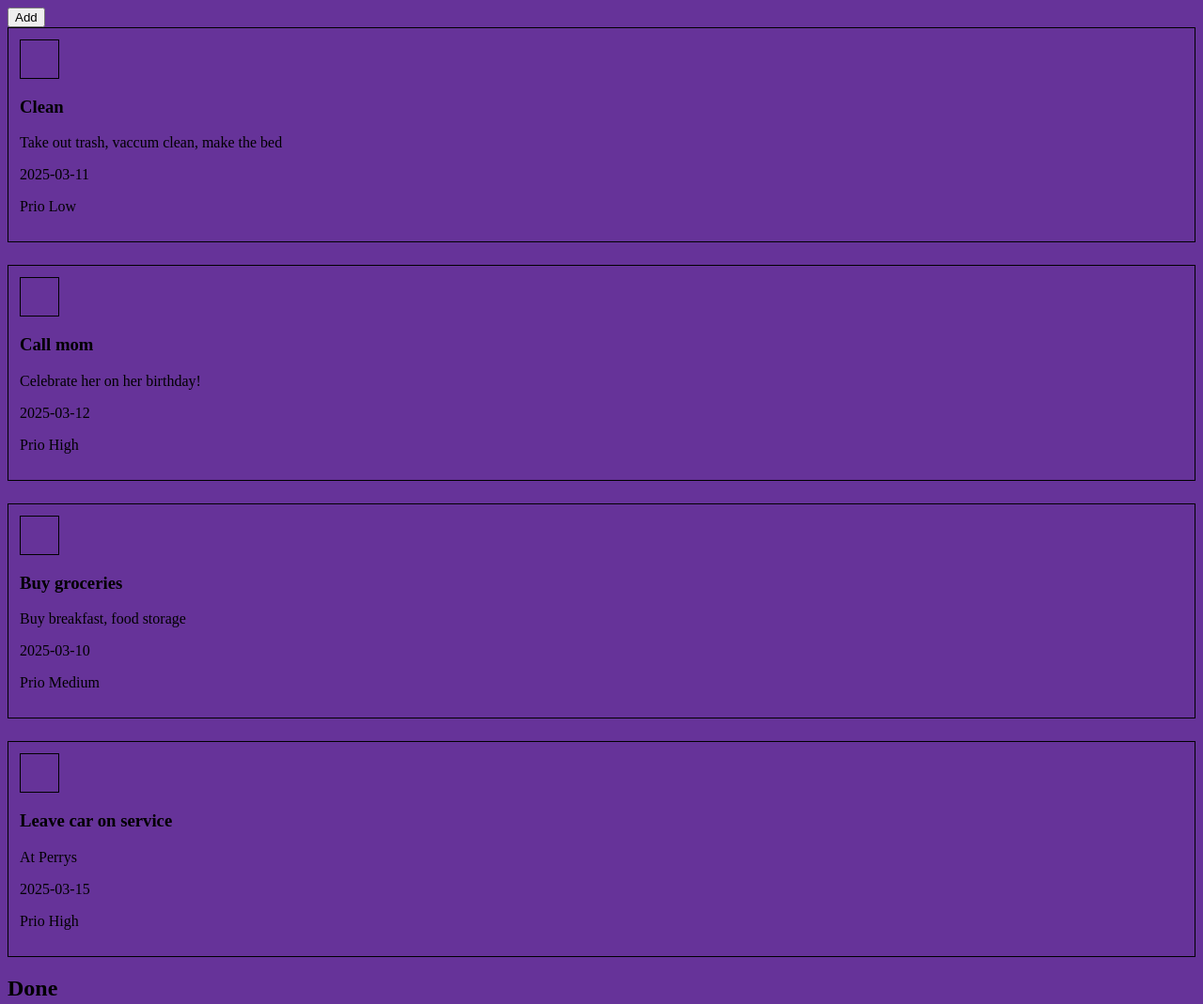
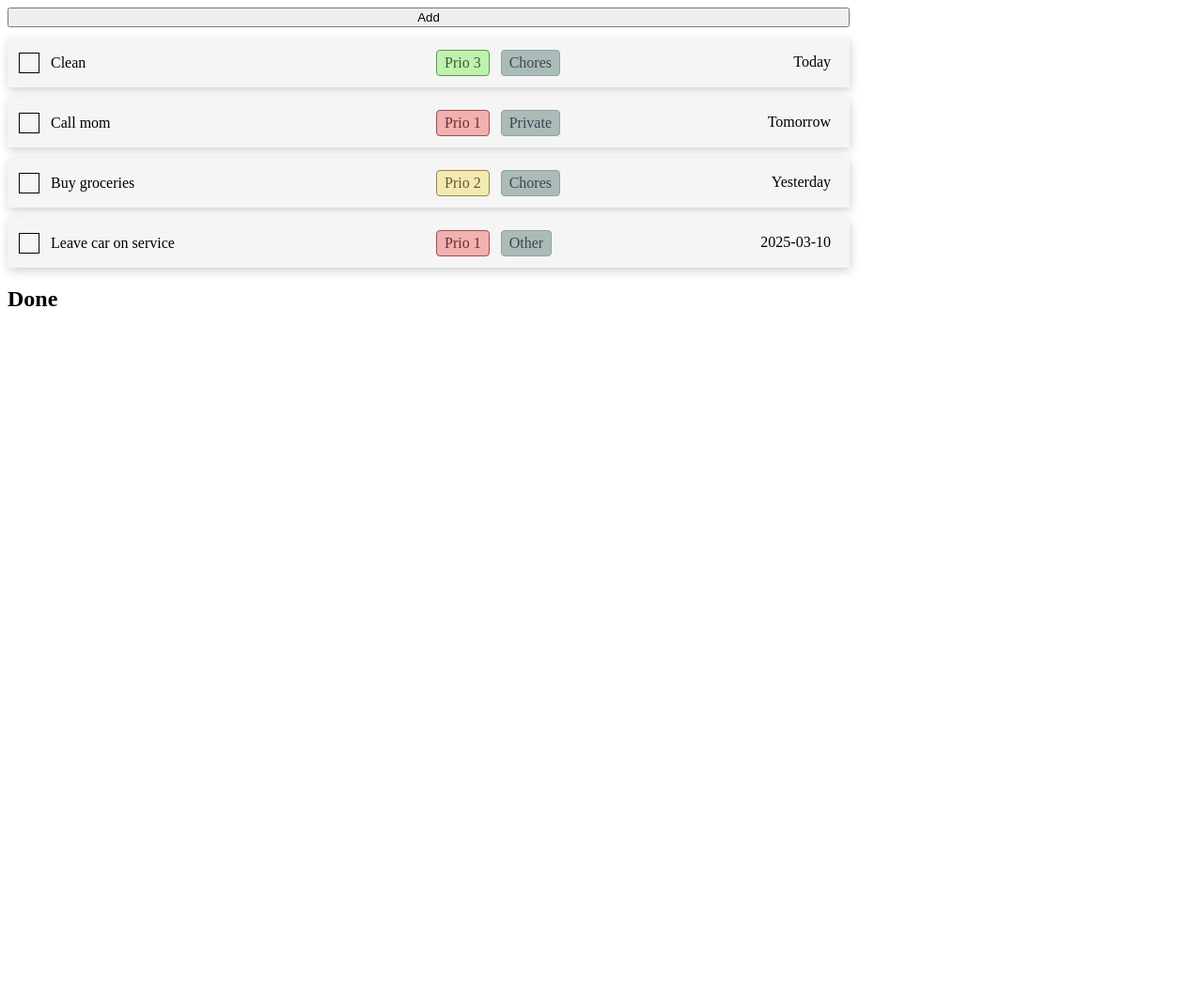
Before and after one commit to Casusb-lli/ToDoList, a website built with webpack: page src/template.html in a window 1280 px wide. Shown: the whole page at 94% size. After the commit the page ends 800 px from the top, so only its background shows below. Built offline with nearby package versions, Linux system fonts and the light colour scheme.

Commit message:
Style list, add project etc

```diff
--- a/src/addItem.js
+++ b/src/addItem.js
@@ -3,6 +3,7 @@ import { todoItems } from "./list";
 
 export function addItem () {
     const addItemFormContainer = document.getElementById('addItemFormContainer');
+    const listContainer = document.getElementById('listContainer');
     const today = new Date(); //get todays date
 
     //Create title input
--- a/src/index.js
+++ b/src/index.js
@@ -5,12 +5,12 @@ import { displayList } from "./list";
 
 import { addItem } from './addItem';
 
-const addItemButton = document.getElementById('addItemButton');
+
+displayList();
 
 
+const addItemButton = document.getElementById('addItemButton');
 
 addItemButton.addEventListener('click', () => {
     addItem();
 });
-
-displayList();
--- a/src/list.js
+++ b/src/list.js
@@ -1,33 +1,41 @@
 import checkIconSrc from '../media/checkIcon.svg';
 
 export class listItem {
-    constructor(title, description, dueDate, prio, project, assignee) {
+    constructor(title, dueDate, prio, project) {
         this.title = title;
-        this.description = description;
         this.dueDate = dueDate;
         this.prio = prio;
         this.project = project;
-        this.assignee = assignee;
     }
 }
 
 export const todoItems = [
-    new listItem('Clean', 'Take out trash, vaccum clean, make the bed', '2025-03-11', 'Low', 'Chores', 'Moa'),
-    new listItem('Call mom', 'Celebrate her on her birthday!', '2025-03-12', 'High', 'Private', 'Andreas'),
-    new listItem('Buy groceries', 'Buy breakfast, food storage', '2025-03-10', 'Medium', 'Chores', 'Andreas'),
-    new listItem('Leave car on service', 'At Perrys', '2025-03-15', 'High', 'Other', 'Moa'),
+    new listItem('Clean', '2025-03-19', '3', 'Chores'),
+    new listItem('Call mom', '2025-03-20', '1', 'Private'),
+    new listItem('Buy groceries', '2025-03-18', '2', 'Chores'),
+    new listItem('Leave car on service', '2025-03-10', '1', 'Other'),
 ];
 
-
 export function displayList () {
-    const todoListContainer = document.getElementById('todoListContainer');
+    const listContainer = document.getElementById('listContainer');
     const doneContainer = document.getElementById('doneContainer');
     const today = new Date(); //get todays date
+
     todoItems.forEach(item => {
-        //Create items
+        //Item containers
         const itemContainer = document.createElement('div');
         itemContainer.classList.add('item-container');
 
+        const titleDiv = document.createElement('div');
+        titleDiv.classList.add('title-div');
+
+        const propertyDiv = document.createElement('div');
+        propertyDiv.classList.add('property-div');
+
+        const labelDiv = document.createElement('div');
+        labelDiv.classList.add('label-div');
+
+        //Checkbox
         const checkbox = document.createElement('input');
         checkbox.setAttribute('type', 'checkbox');
         checkbox.classList.add('hidden-checkbox');
@@ -35,18 +43,27 @@ export function displayList () {
         const checkboxVisual = document.createElement('div');
         checkboxVisual.classList.add('checkbox-visual');
 
-        const prio = document.createElement('p');
-        prio.textContent = `Prio ${item.prio}`;
-        prio.classList.add(`item-prio-${item.prio}`)
+        const checkIcon = document.createElement('img');
+        checkIcon.src = checkIconSrc;
+        checkIcon.classList.add('check-icon')
+        checkIcon.style.display = 'none';
 
-        const title = document.createElement('h3');
+        //Title
+        const title = document.createElement('p');
         title.textContent = item.title;
         title.classList.add('checkbox-label');
 
-        const description = document.createElement('p');
-        description.textContent = item.description;
-        description.classList.add('item-description');
+        //Prio
+        const prio = document.createElement('p');
+        prio.textContent = `Prio ${item.prio}`;
+        prio.classList.add(`item-prio-${item.prio}`, 'label');
 
+        //Project
+        const project = document.createElement('p');
+        project.textContent = item.project;
+        project.classList.add('project', 'label');
+
+        //Due date
         const dueDate = document.createElement('p');
         dueDate.classList.add('due-date', 'label');
 
@@ -59,39 +76,39 @@ export function displayList () {
             dueDate.textContent = 'Today';
         } else if (timeDiff === 1) {
             dueDate.textContent = 'Tomorrow';
-        } else if (timeDiff === -1) {
-            dueDate.textContent = 'Yesterday';
+        } else if (timeDiff < 0) {
+            dueDate.textContent = item.dueDate;
+            if (timeDiff === -1) {
+                dueDate.textContent = 'Yesterday';
+            }
         } else {
             dueDate.textContent = item.dueDate;
         }
 
-        const checkIcon = document.createElement('img');
-        checkIcon.src = checkIconSrc;
-        checkIcon.classList.add('check-icon')
-        checkIcon.style.display = 'none';
-
-        //Display items
-        todoListContainer.appendChild(itemContainer);
-        itemContainer.appendChild(checkboxVisual);
-        itemContainer.appendChild(title);
-        itemContainer.appendChild(description);
-        itemContainer.appendChild(dueDate);
-        itemContainer.appendChild(prio);
+        //Append items
         checkboxVisual.appendChild(checkIcon);
+        titleDiv.appendChild(checkbox);
+        titleDiv.appendChild(checkboxVisual);
+        titleDiv.appendChild(title);
+        labelDiv.appendChild(prio);
+        labelDiv.appendChild(project);
+        propertyDiv.appendChild(labelDiv);
+        propertyDiv.appendChild(dueDate);
+        itemContainer.appendChild(titleDiv);
+        itemContainer.appendChild(propertyDiv);
+        listContainer.appendChild(itemContainer);
 
         itemContainer.addEventListener('click', () => {
             checkbox.checked = !checkbox.checked;
             itemContainer.classList.toggle('checked', checkbox.checked);
             checkboxVisual.classList.add('checkbox-visuals-checked');
-
-
             if (checkbox.checked) {
                 checkIcon.style.display = 'block';
                 doneContainer.appendChild(itemContainer);
 
             } else {
                checkIcon.style.display = 'none';
-               todoListContainer.appendChild(itemContainer);
+               listContainer.appendChild(itemContainer);
             }
         });
     });
--- a/src/styles.css
+++ b/src/styles.css
@@ -1,45 +1,112 @@
 /* styles.css */
 body {
-    background-color: rebeccapurple;
-  }
+  background-color: white;
+}
 
-#todoListContainer {
+p {
+  margin: 0;
+}
+
+.todoListContainer {
+  width: 896px;
+}
+
+#listContainer {
   display: flex;
   flex-direction: column;
-  gap: 24px;
+  gap: 12px;
 }
 
 .item-container {
-  border: 1px solid black;
+  background-color: #F5F5F5;
+  box-shadow: 1px 3px 10px 0.1px #cfcfcf;
+  display: flex;
+  gap: 16px;
+  justify-content: space-between;
   padding: 12px;
 }
 
-.item-prio-1 {
-  background-color: orange;
+.title-div {
+  display: flex;
+  gap: 12px;
+  width: 50%;
+  align-items: center;
 }
 
-.item-prio-2 {
-  background-color: yellow;
+.property-div {
+  display: flex;
+  width: 50%;
+  justify-content: space-between;
 }
 
-.item-prio-3 {
-  background-color: green;
+.label-div {
+  display: flex;
+  gap: 12px;
 }
 
+@media only screen and (max-width: 769px) {
+  .item-container {
+    flex-direction: column;
+  }
+  .title-div {
+    width: 100%;
+    height: auto;
+  }
+  .todoListContainer {
+    width: 375px;
+  }
+  .title-div {
+    width: 100%;
+  }
+  .property-div {
+    width: 100%;
+  }
+}
+
+/*Checkbox*/
 .hidden-checkbox {
   display: none;
 }
-
 .checkbox-visual {
-  width: 40px;
-  height: 40px;
+  width: 20px;
+  height: 20px;
   border: 1px solid black;
 }
-
 .checked {
-  border: 1px solid blue;
+  opacity: 70%;
 }
-
 .check-icon {
   height: 100%;
 }
+
+/*-----Labels-----*/
+.label {
+  padding: 4px 8px;
+  border-radius: 4px;
+}
+
+/*Prio*/
+.item-prio-1 {
+  background-color: #F2B0B0;
+  color: #672D2D;
+  border: 1px solid #955050;
+}
+.item-prio-2 {
+  background-color: #F2EAB0;
+  color: #67572D;
+  border: 1px solid #958550;
+}
+.item-prio-3 {
+  background-color: #BFF2B0;
+  color: #326129;
+  border: 1px solid #629550;
+}
+
+/*Project*/
+.project {
+  background-color: #ABBBB8;
+  color: #3B4552;
+  border: 1px solid #90A29F;
+}
+
+/*Due date*/
--- a/src/template.html
+++ b/src/template.html
@@ -7,10 +7,16 @@
     <title>Todo list</title>
 </head>
 <body>
-    <button id="addItemButton">Add</button>
-    <section id="addItemFormContainer"></section>
-    <section id="todoListContainer"></section>
-    <section id="doneContainer">
-        <h2>Done</h2></section>
+    <section class="todoListContainer">
+        <section id="addItemFormContainer"></section>
+        <section id="listContainer">
+            <button id="addItemButton">Add</button>
+        </section>
+
+        <section id="doneContainer">
+            <h2>Done</h2></section>
+        </section>
+    </section>
+
 </body>
 </html>
```
